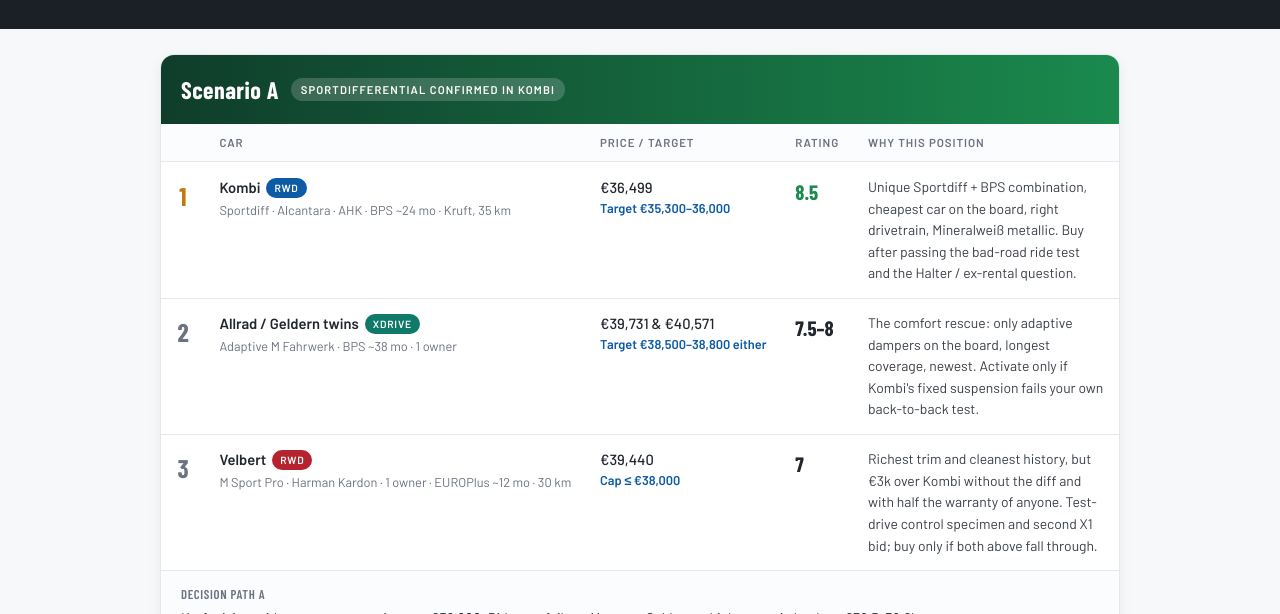
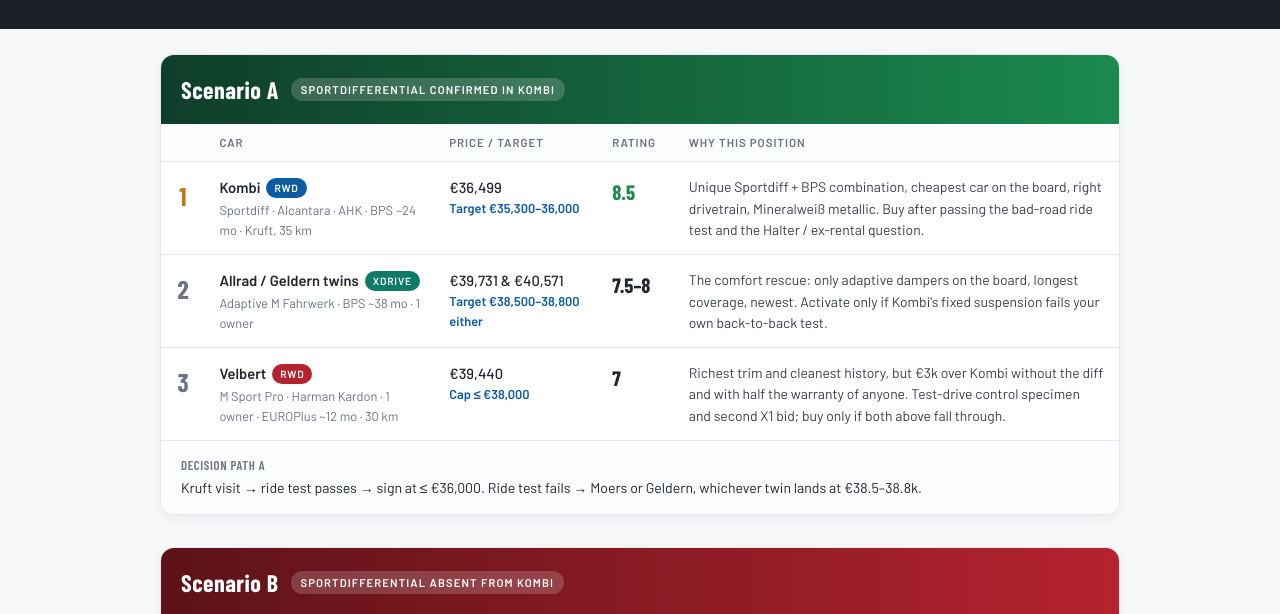
Before and after one commit to Geekeay/geekeay.github.io, a plain HTML site: page bmw-330i-hierarchies.html in a window 1280 px wide. Shown: the part 177-791 px from the top of the page. Drawn offline with nearby package versions, Linux system fonts and the light colour scheme.

Commit message:
Add files via upload

```diff
--- a/bmw-330i-hierarchies.html
+++ b/bmw-330i-hierarchies.html
@@ -44,22 +44,27 @@ main{max-width:1000px;margin:0 auto;padding:1.6rem 1.25rem 3rem}
 .scenario.b .scen-head{background:linear-gradient(90deg,#5c1218,#b5232e)}
 .scen-head h2{font-family:'Barlow Condensed';font-weight:700;font-size:1.5rem;color:#fff;letter-spacing:.02em}
 .badge{font-size:.7rem;font-weight:600;letter-spacing:.1em;text-transform:uppercase;padding:3px 10px;border-radius:20px;background:rgba(255,255,255,.18);color:#fff}
-.tbl{width:100%;border-collapse:collapse;font-size:.92rem}
+.tbl{width:100%;border-collapse:collapse;font-size:.92rem;table-layout:fixed}
+.tbl col.c-rank{width:44px}
+.tbl col.c-car{width:24%}
+.tbl col.c-price{width:17%}
+.tbl col.c-rating{width:8%}
+.tbl col.c-why{width:auto}
 .tbl th{font-size:.72rem;font-weight:600;letter-spacing:.08em;text-transform:uppercase;color:var(--muted);text-align:left;padding:.6rem .9rem;border-bottom:1px solid var(--line);background:#fbfcfe}
 .tbl td{padding:.85rem .9rem;border-bottom:1px solid var(--line);vertical-align:top}
 .tbl tr:last-child td{border-bottom:none}
 .tbl tr:hover td{background:#f4f7fb}
 .rank{font-family:'Barlow Condensed';font-weight:700;font-size:1.6rem;width:44px;text-align:center;color:var(--muted)}
 tr.p1 .rank{color:var(--gold)}
-.carname{font-weight:600;white-space:nowrap}
+.carname{font-weight:600}
 .carname .pill{display:inline-block;font-size:.65rem;font-weight:600;letter-spacing:.08em;text-transform:uppercase;padding:2px 8px;border-radius:20px;color:#fff;margin-left:6px;vertical-align:1px}
 .pill.k{background:var(--kombi)}.pill.a{background:var(--allrad)}.pill.v{background:var(--velbert)}.pill.o{background:var(--muted)}
 .sub{font-size:.8rem;color:var(--muted);font-weight:400;margin-top:2px}
-.price{white-space:nowrap;font-weight:500}
+.price{font-weight:500}
 .price .target{display:block;font-size:.8rem;color:var(--m-blue);font-weight:600}
 .rating{font-family:'Barlow Condensed';font-weight:700;font-size:1.3rem;white-space:nowrap}
 tr.p1 .rating{color:var(--confirmed)}
-.why{font-size:.87rem;color:#3a3f49;max-width:420px}
+.why{font-size:.87rem;color:#3a3f49}
 .path{padding:.9rem 1.25rem;font-size:.88rem;background:#fbfcfe;border-top:1px solid var(--line)}
 .path b{font-family:'Barlow Condensed';font-weight:600;letter-spacing:.05em;text-transform:uppercase;font-size:.8rem;color:var(--muted);display:block;margin-bottom:2px}
 .keycell{background:var(--card);border:1px solid var(--line);border-left:5px solid var(--gold);border-radius:12px;padding:1.1rem 1.25rem;margin-bottom:2rem;box-shadow:0 2px 8px rgba(20,25,35,.04)}
@@ -68,6 +73,8 @@ tr.p1 .rating{color:var(--confirmed)}
 footer{background:var(--asphalt);color:#8b92a0;font-size:.8rem;padding:1.2rem;text-align:center}
 footer b{color:#d2d6de}
 @media(max-width:720px){
+  .tbl{table-layout:auto}
+  .tbl colgroup{display:none}
   .tbl thead{display:none}
   .tbl,.tbl tbody,.tbl tr,.tbl td{display:block;width:100%}
   .tbl tr{border-bottom:2px solid var(--line);padding:.4rem 0}
@@ -90,7 +97,7 @@ footer b{color:#d2d6de}
 <main>
   <section class="scenario a">
     <div class="scen-head"><h2>Scenario A</h2><span class="badge">Sportdifferential confirmed in Kombi</span></div>
-    <table class="tbl">
+    <table class="tbl"><colgroup><col class="c-rank"><col class="c-car"><col class="c-price"><col class="c-rating"><col class="c-why"></colgroup>
       <thead><tr><th></th><th>Car</th><th>Price / target</th><th>Rating</th><th>Why this position</th></tr></thead>
       <tbody>
         <tr class="p1">
@@ -121,7 +128,7 @@ footer b{color:#d2d6de}
 
   <section class="scenario b">
     <div class="scen-head"><h2>Scenario B</h2><span class="badge">Sportdifferential absent from Kombi</span></div>
-    <table class="tbl">
+    <table class="tbl"><colgroup><col class="c-rank"><col class="c-car"><col class="c-price"><col class="c-rating"><col class="c-why"></colgroup>
       <thead><tr><th></th><th>Car</th><th>Price / target</th><th>Rating</th><th>Why this position</th></tr></thead>
       <tbody>
         <tr class="p1">
```
